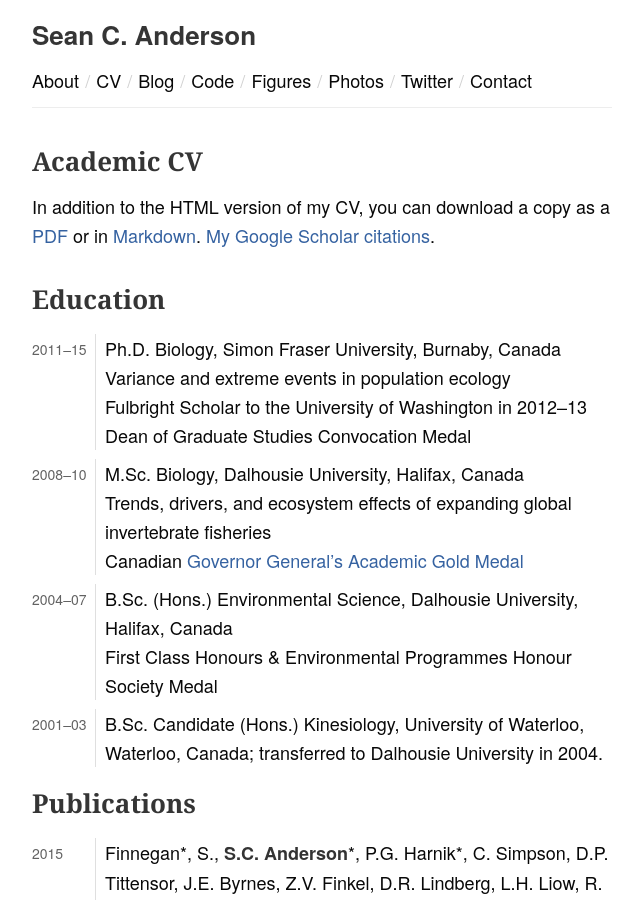
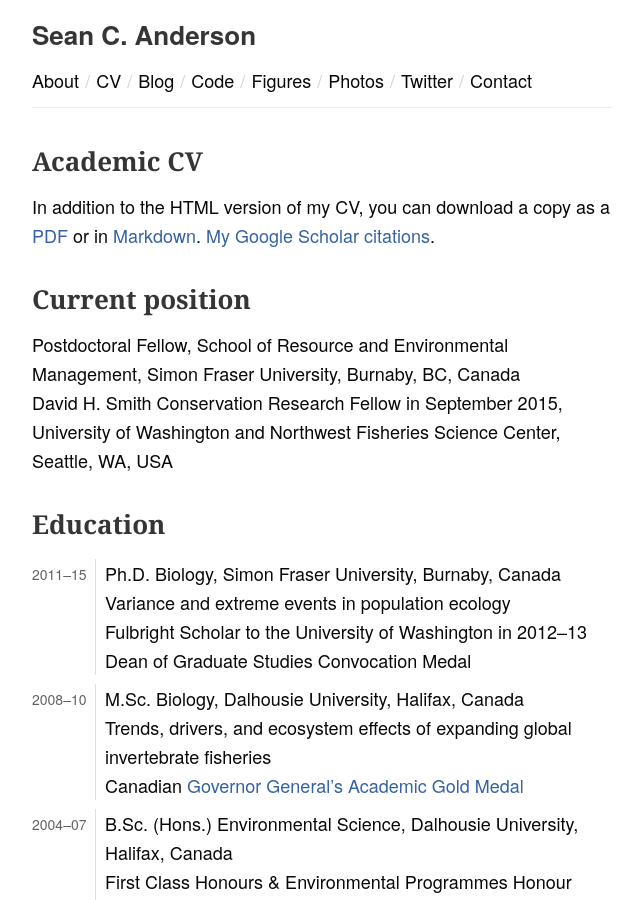
Before and after one commit to seananderson/seananderson.ca, a Jekyll site: the page built from cv.html, in a window 1280 px wide and 900 px high. Shown: the whole window, without its empty margins (318-959 px from the left). Built offline with Jekyll 4.4.1, drawn with Linux system fonts in a browser that asks for light colours; Markdown is read by kramdown in place of the engine named in the settings; comment, search, counter and statistics services are not loaded.

Commit message:
Add current position to website CV

```diff
--- a/cv.html
+++ b/cv.html
@@ -4,6 +4,8 @@ title: seananderson.ca
 ---
 <h1 id="academic-cv">Academic CV</h1>
 <p>In addition to the HTML version of my CV, you can download a copy as a <a href="https://dl.dropboxusercontent.com/u/254940/AndersonCV.pdf">PDF</a> or in <a href="AndersonCV.txt">Markdown</a>. <a href="http://scholar.google.ca/citations?view_op=list_works&amp;hl=en&amp;user=AGSviU8AAAAJ">My Google Scholar citations</a>.</p>
+<h1 id="current-position">Current position</h1>
+<p>Postdoctoral Fellow, School of Resource and Environmental Management, Simon Fraser University, Burnaby, BC, Canada<br />David H. Smith Conservation Research Fellow in September 2015, University of Washington and Northwest Fisheries Science Center, Seattle, WA, USA</p>
 <h1 id="education">Education</h1>
 <dl>
 <dt>2011–15</dt>
```
Also changed, not shown: cv-pandoc.md (+6 -0 lines), 1 other file.
